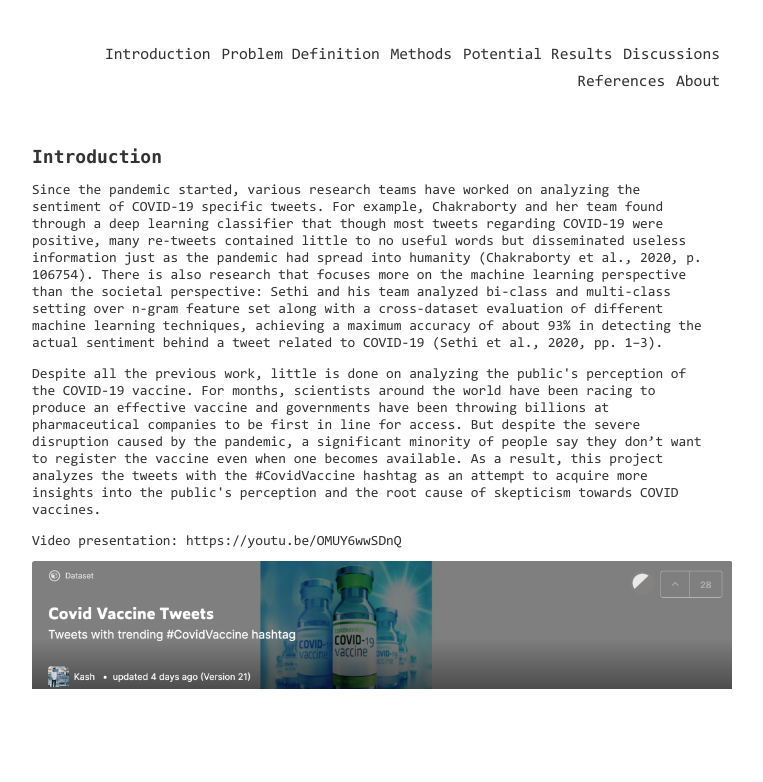
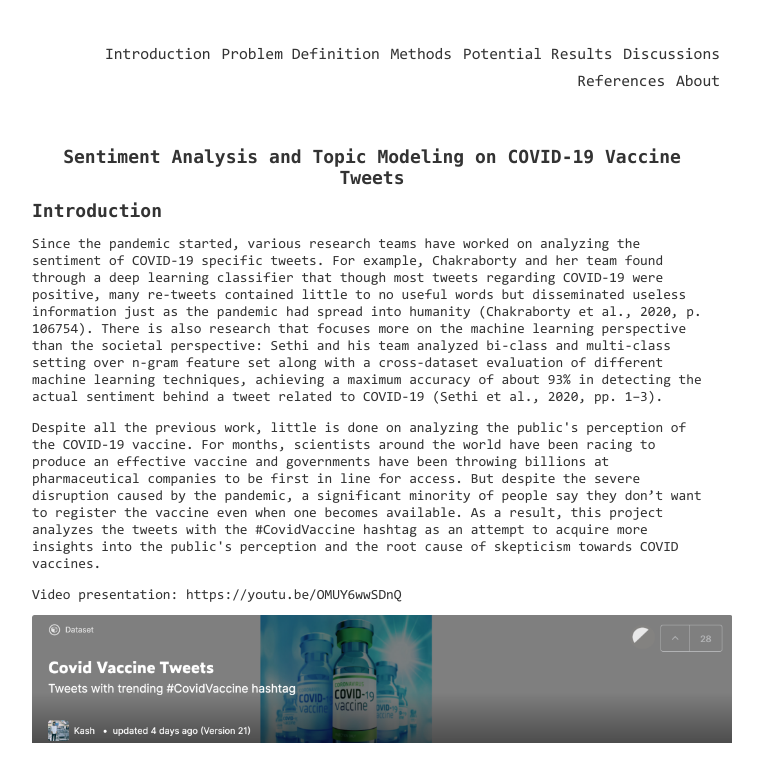
Before and after one commit to zhiyichenGT/zhiyichen.github.io, a Jekyll site: the page built from index.html, in a window 1280 px wide. Shown: the top 782 px of the page, without its empty margins (268-1031 px from the left). Built offline with Jekyll 4.4.1, drawn with Linux system fonts in a browser that asks for light colours.

Commit message:
version 1.0

```diff
--- a/index.html
+++ b/index.html
@@ -2,6 +2,8 @@
 layout: page
 title: Introduction
 ---
+<h1 align="center">Sentiment Analysis and Topic Modeling on COVID-19 Vaccine Tweets<br>
+</h1>
 <h1 id="logistics">Introduction<br>
 </h1>
 <p>Since the pandemic started, various research teams have worked on analyzing the sentiment of COVID-19 specific tweets. For example, Chakraborty and her team found through a deep learning classifier that though most tweets regarding COVID-19 were positive, many re-tweets contained little to no useful words but disseminated useless information just as the pandemic had spread into humanity (Chakraborty et al., 2020, p. 106754). There is also research that focuses more on the machine learning perspective than the societal perspective: Sethi and his team analyzed bi-class and multi-class setting over n-gram feature set along with a cross-dataset evaluation of different machine learning techniques, achieving a maximum accuracy of about 93% in detecting the actual sentiment behind a tweet related to COVID-19 (Sethi et al., 2020, pp. 1–3).
```
